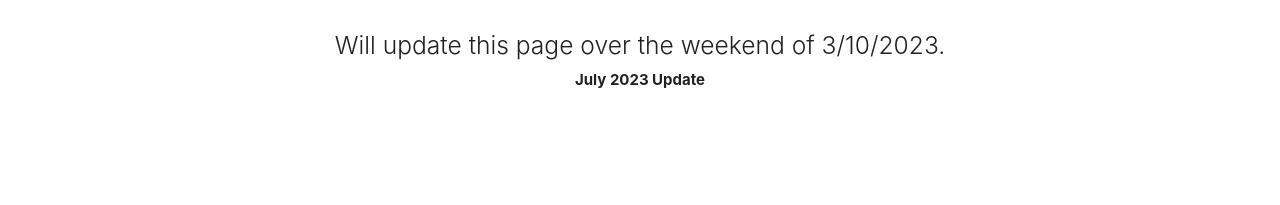
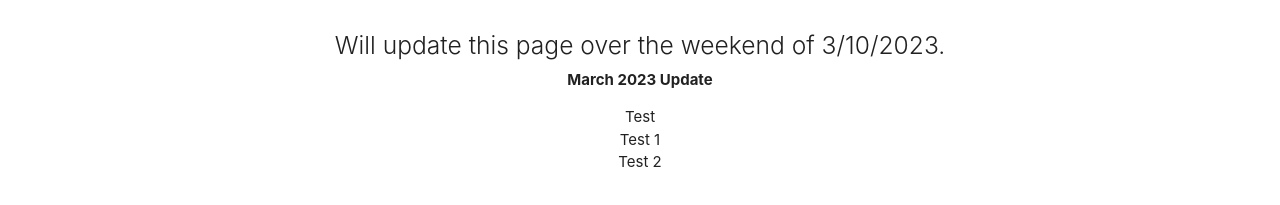
Before and after one commit to Bumpkin40/Bumpkin40.github.io, a plain HTML site: page projects.html in a window 1280 px wide. Shown: the part 245-450 px from the top of the page. Drawn offline with nearby package versions, Linux system fonts and the light colour scheme.

Commit message:
Trying a list on the projects page

```diff
--- a/projects.html
+++ b/projects.html
@@ -34,7 +34,12 @@
             <h1 class="header center orange-text">Personal Project</h1>
             <div class="row center">
                 <h5 class="header col s12 light">Will update this page over the weekend of 3/10/2023.</h5>
-                <b>July 2023 Update</b>
+                <b>March 2023 Update</b>
+                <ul>
+                    <li>Test</li>
+                    <li>Test 1</li>
+                    <li>Test 2</li>
+                </ul>
                 <br>
             </div>
             <div class="row center">
```
